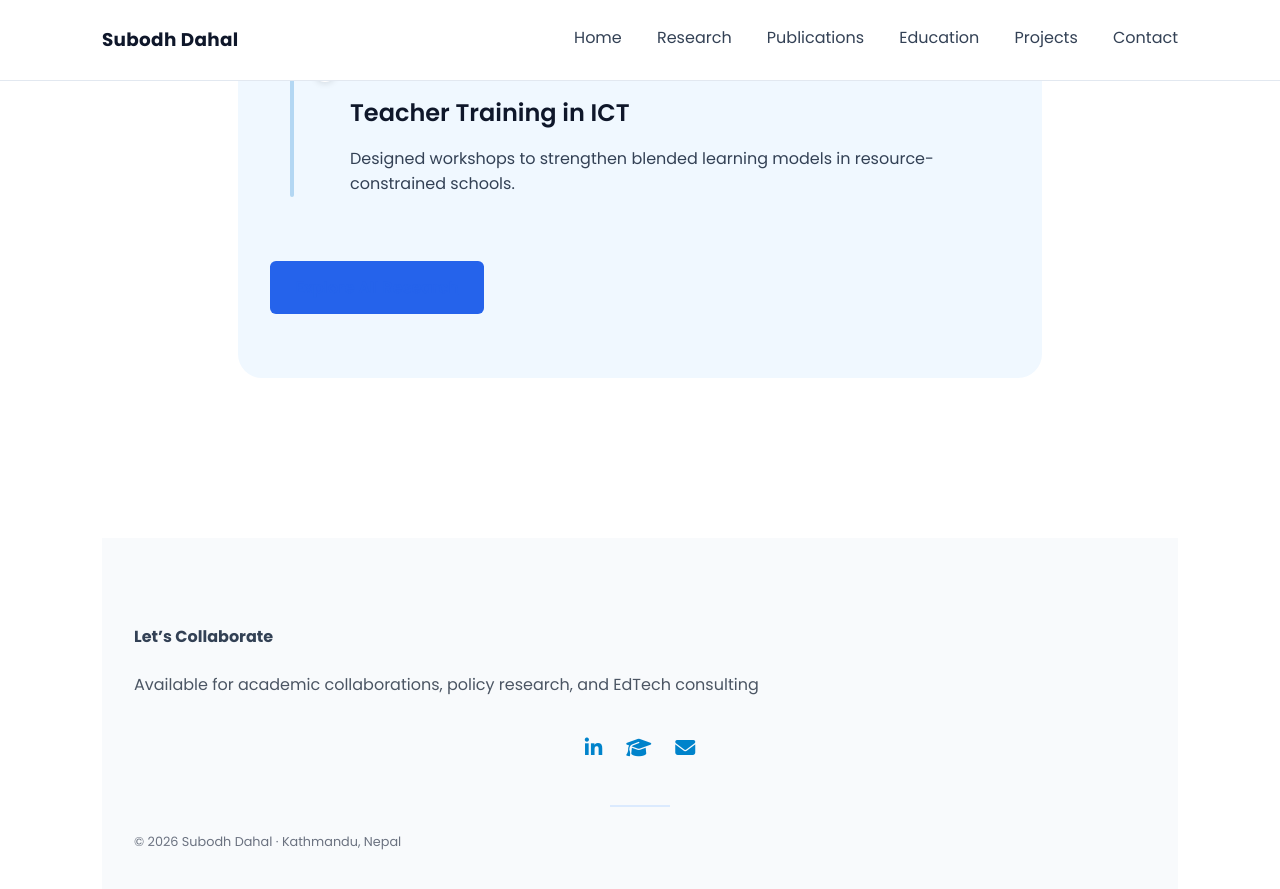
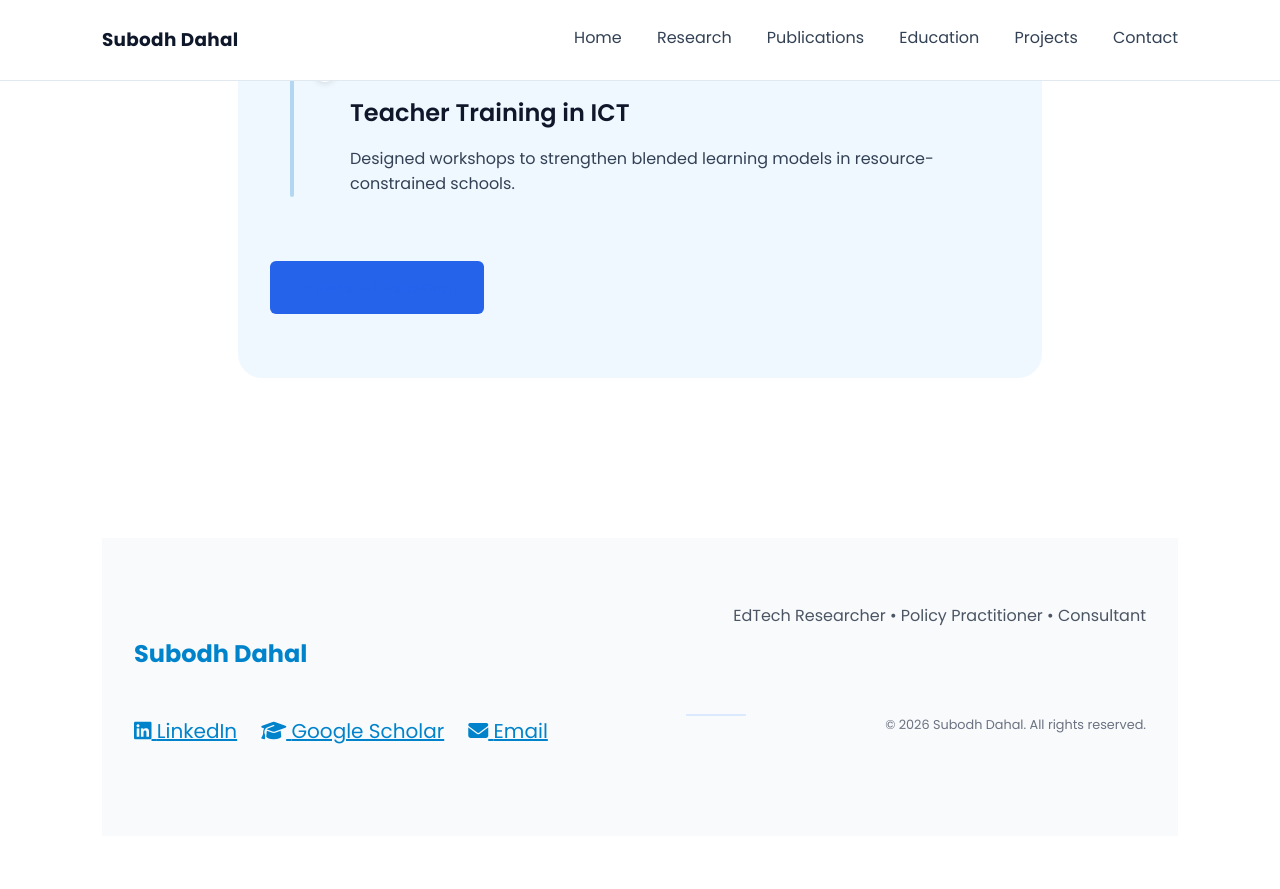
Before and after one commit to dahalsubodh/dahalsubodh.github.io, a Jekyll site: the page built from index.md, in a window 1280 px wide and 900 px high, scrolled down 3037 px. Shown: the top 889 px of the window. Built offline with Jekyll 4.4.1, drawn with Linux system fonts in a browser that asks for light colours; after the commit the page ends 3873 px from its top, so only the background shows below that.

Commit message:
Update footer.html

```diff
--- a/_includes/footer.html
+++ b/_includes/footer.html
@@ -1,28 +1,24 @@
 <footer class="site-footer">
- <div class="container">
+  <div class="footer-container">
+    <h4>Subodh Dahal</h4>
+    <p class="footer-tagline">EdTech Researcher • Policy Practitioner • Consultant</p>
 
-    <h4>Let’s Collaborate</h4>
-    <p class="footer-tagline">
-      Available for academic collaborations, policy research, and EdTech consulting
-    </p>
-
-    <div class="social">
-      <a href="https://www.linkedin.com/in/subodh-dahal/" target="_blank" aria-label="LinkedIn">
-        <i class="fab fa-linkedin-in"></i>
+   <div class="social">
+      <a href="https://www.linkedin.com/in/subodh-dahal/" target="_blank" rel="noopener">
+        <i class="fab fa-linkedin"></i>
+        <span>LinkedIn</span>
       </a>
-      <a href="https://scholar.google.com/citations?hl=en&user=3pw7tvsAAAAJ" target="_blank" aria-label="Google Scholar">
+      <a href="https://scholar.google.com/citations?hl=en&user=3pw7tvsAAAAJ" target="_blank" rel="noopener">
         <i class="fas fa-graduation-cap"></i>
+        <span>Google Scholar</span>
       </a>
-      <a href="mailto:subodhdotcome@gmail.com" aria-label="Email">
+      <a href="mailto:Subodhdotcome@gmail.com">
         <i class="fas fa-envelope"></i>
+        <span>Email</span>
       </a>
     </div>
 
     <div class="footer-divider"></div>
-
-    <div class="footer-microtext">
-      © 2026 Subodh Dahal · Kathmandu, Nepal
-    </div>
-
+    <p class="footer-microtext">&copy; {{ site.time | date: "%Y" }} Subodh Dahal. All rights reserved.</p>
   </div>
 </footer>
```
